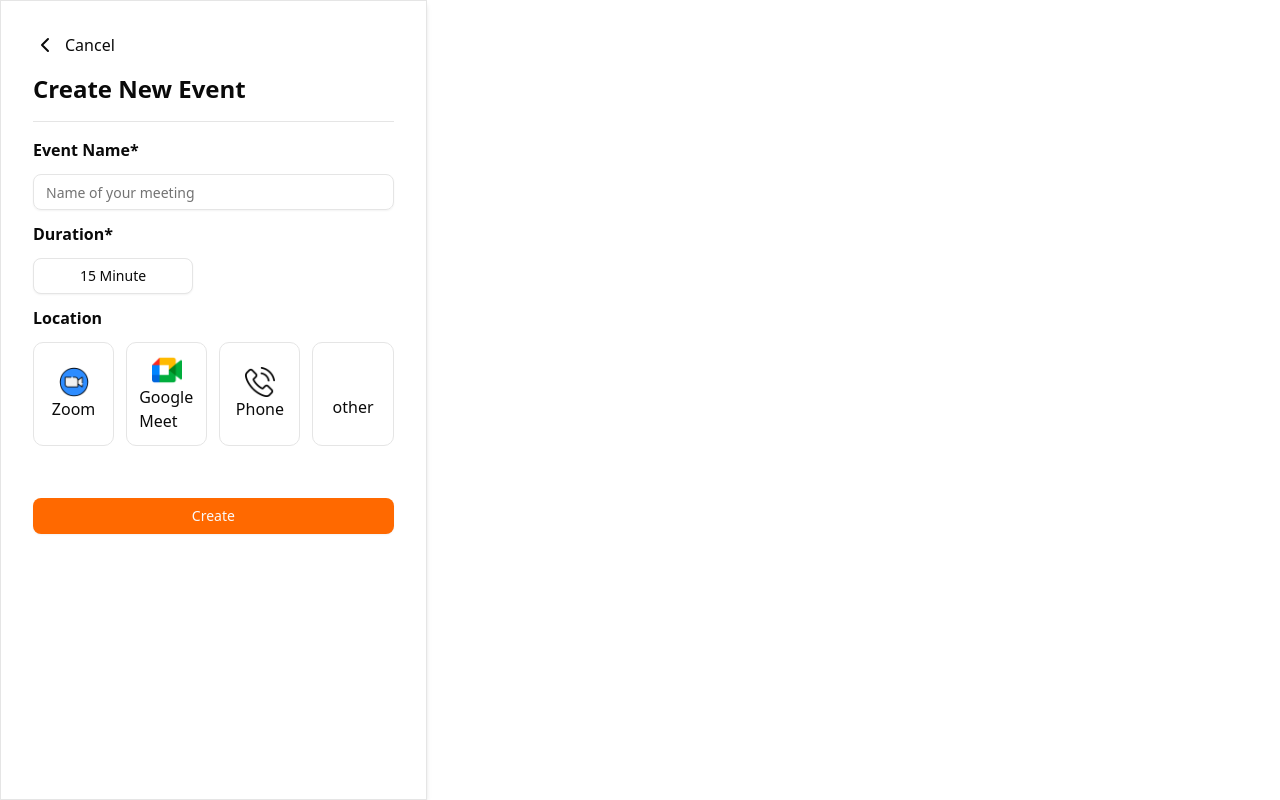
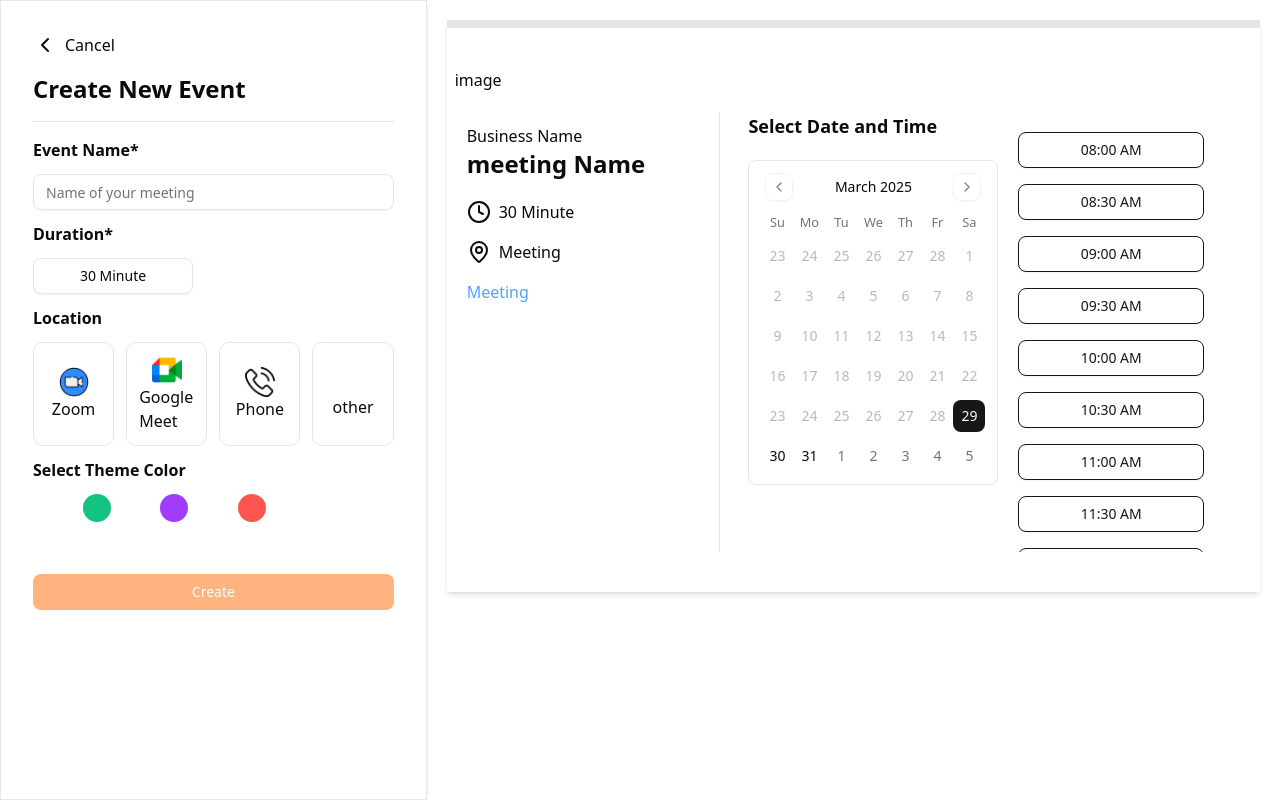
Before and after one commit to vaibhav-bhosale1/meetnest, a Next.js app: page /create-meeting in a window 1280 px wide. Built offline with nearby package versions, Linux system fonts and the light colour scheme.

Commit message:
preview Screen added for form

```diff
--- a/app/(route)/create-meeting/_component/MeetingForm.jsx
+++ b/app/(route)/create-meeting/_component/MeetingForm.jsx
@@ -3,7 +3,7 @@ import { Button } from '@/components/ui/button'
 import { Input } from '@/components/ui/input'
 import { ChevronLeft } from 'lucide-react'
 import Link from 'next/link'
-import React, { useState } from 'react'
+import React, { useEffect, useState } from 'react'
 import {
   DropdownMenu,
   DropdownMenuContent,
@@ -14,11 +14,30 @@ import {
 } from "@/components/ui/dropdown-menu"
 import LocationOption from '@/app/_utils/LocationOption'
 import Image from 'next/image'
+import ThemeOption from '@/app/_utils/ThemeOption'
 
 
 
-const MeetingForm = () => {
-const [location,setLocation]=useState()
+function MeetingForm  ({setFormValue}) {
+
+const [themeColor,setThemeColor]=useState()
+const [eventName,setEventName]=useState()
+const [duration,setDuration]=useState(30)
+const [locationType,setLocationType]=useState("")
+const [locationUrl,setLocationUrl]=useState("")
+
+
+useEffect(()=>{
+  console.log("Updated State:", { eventName, duration, locationType, locationUrl, themeColor });
+  setFormValue({
+    eventName:eventName,
+    locationType:locationType,
+    locationUrl:locationUrl,
+    themeColor:themeColor,
+    duration:duration
+  })
+
+},[eventName,duration,locationType,locationUrl,themeColor])
 
   return (
     <div className='p-8'>
@@ -29,40 +48,62 @@ const [location,setLocation]=useState()
          </div>
          <div className='flex flex-col gap-3 my-4'>
             <h2 className='font-bold'>Event Name*</h2>
-            <Input placeholder="Name of your meeting"/>
+            <Input placeholder="Name of your meeting"
+            onChange={(event)=>setEventName(event.target.value)}
+            />
             <h2 className='font-bold'>Duration*</h2>
 
               <DropdownMenu>
                 <DropdownMenuTrigger asChild>
-                <Button variant="outline" className='max-w-40'>15 Minute</Button>
+                <Button variant="outline" className='max-w-40'
+
+                >{duration} Minute</Button>
                 </DropdownMenuTrigger>
                 <DropdownMenuContent>
 
                   <DropdownMenuSeparator />
-                  <DropdownMenuItem>30 Minute</DropdownMenuItem>
-                  <DropdownMenuItem>45 Minute</DropdownMenuItem>
-                  <DropdownMenuItem>1 Hour</DropdownMenuItem>
-                  <DropdownMenuItem>2 Hour</DropdownMenuItem>
+                  <DropdownMenuItem onClick={()=>{setDuration(15)}}>15 Minute</DropdownMenuItem>
+                  <DropdownMenuItem  onClick={()=>{setDuration(30)}}>30 Minute</DropdownMenuItem>
+                  <DropdownMenuItem  onClick={()=>{setDuration(45)}}>45 Minute</DropdownMenuItem>
+                  <DropdownMenuItem  onClick={()=>{setDuration(60)}}>1 Hour</DropdownMenuItem>
                 </DropdownMenuContent>
               </DropdownMenu>
           <h2 className='font-bold'>Location</h2>
-          <div className='grid grid-cols-4 gap-3'>
+          <div className='grid grid-cols-4 gap-3 cursor-pointer' >
             {LocationOption.map((item,index)=>(
-                  <div className={`border flex flex-col items-center justify-center p-3 rounded-lg hover:bg-amber-300 hover:border-orange-500${location==item.name&&`bg-amber-300 border-orange-500`}`}
-                  onClick={()=>setLocation(item.name)}
+                  <div key={index}className={`border flex flex-col items-center justify-center p-3 rounded-lg hover:bg-amber-300 hover:border-orange-500${locationType==item.name&&`bg-amber-300 border-orange-500`}`}
+                  onClick={()=>setLocationType(item.name)}
                   >
                       <Image src={item.icons} width={30} height={30} alt={item.name} key={index}/>
                       <h2>{item.name}</h2>
                   </div>
             ))}
           </div>
-          {location&&<>
-          <h2 className='font-bold'>Add {location} Url</h2>
-          <Input placeholder='add url'/>
+          {locationType&&<>
+          <h2 className='font-bold'>Add {locationType} Url</h2>
+          <Input placeholder='add url'
+          value={locationUrl}
+          onChange={(event)=>{setLocationUrl(event.target.value)}}
+          />
+
           </>}
+          <h2 className='font-bold'>
+            Select Theme Color
+          </h2>
+          <div className='flex justify-evenly cursor-pointer '>
+              {ThemeOption.map((item,index)=>(
+                <div key={index} className={`h-7 w-7 rounded-full ${themeColor==item&& 'border border-3 border-black'}`}
+                style={{backgroundColor:item}}
+                onClick={()=>setThemeColor(item)}
+                >
+
+                </div>
+              ))}
+          </div>
 
          </div>
-         <Button className='mt-9 w-full'>Create</Button>
+         <Button className='mt-9 w-full'
+          disabled={!eventName || !locationType || !locationUrl}>Create</Button>
 
     </div>
   )
--- /dev/null
+++ b/app/(route)/create-meeting/_component/PreviewMeeting.jsx
@@ -0,0 +1,79 @@
+import { Clock, LocateIcon, MapPin } from 'lucide-react'
+import Link from 'next/link'
+import React, { useEffect, useState } from 'react'
+import { Calendar } from "@/components/ui/calendar"
+import { interval, min } from 'date-fns'
+import { Button } from '@/components/ui/button'
+
+
+const PreviewMeeting = ({formValue}) => {
+    const [date, setDate] = useState(new Date())
+    const [timeSlots,setTimeSlots]=useState()
+    useEffect(()=>{
+        formValue?.duration&&createTimeSlot(formValue?.duration)
+    },[formValue])
+    const createTimeSlot=(interval)=>{
+        const startTime=8*60;
+        const endTime=22*60;
+        const totalSlots=(endTime-startTime)/interval;
+        const slots=Array.from({length:totalSlots},(_,i)=>{
+            const totalMinute=startTime+i*interval;
+            const hours=Math.floor(totalMinute/60);
+            const minutes=totalMinute%60;
+            const formattedHours=hours>12 ? hours-12 :hours;
+            const period =hours>=12 ? 'PM':'AM';
+            return `${String(formattedHours).padStart(2,'0')}:${String(minutes).padStart(2,'0')} ${period}`
+        })
+        console.log(slots)
+        setTimeSlots(slots)
+    }
+
+
+  return (
+    <div className='p-2 py-10 shadow-md m-5 border-t-8'
+    style={{borderTopColor:formValue?.themeColor}}
+    >
+        <div>
+            image
+        </div>
+        <div className='grid grid-cols-1 md:grid-cols-3 mt-5'>
+
+            <div className='p-3 border-r'>
+                <h2>Business Name</h2>
+                <h2
+                className='font-bold text-2xl'
+                >{formValue?.eventName?formValue.eventName:"meeting Name"}</h2>
+                <div className='flex flex-col gap-4 mt-5'>
+                    <h2 className='flex gap-2'><Clock/>{formValue?.duration} Minute</h2>
+                    <h2 className='flex gap-2'><MapPin/>{formValue?.locationType} Meeting</h2>
+                    <Link className='flex gap-2 text-blue-400' href={formValue?.locationUrl?formValue?.locationUrl:"#"}>{formValue?.locationUrl} Meeting</Link>
+                </div>
+
+            </div>
+            <div className='md:col-span-2 flex px-7'>
+                <div className='flex flex-col'>
+                    <h2 className='font-bold text-lg'>Select Date and Time</h2>
+                <Calendar
+                    mode="single"
+                    selected={date}
+                    onSelect={setDate}
+                    className="rounded-md border mt-5"
+                    disabled={(date)=>date<=new Date()}
+                />
+
+                </div>
+                <div className='flex flex-col w-full overflow-auto gap-4 p-5' style={{maxHeight:'440px'}}>
+                    {timeSlots?.map((time,index)=>(
+                        <Button className='border-primary text-primary' variant='outline'>{time}</Button>
+                    ))}
+                </div>
+
+
+            </div>
+
+        </div>
+    </div>
+  )
+}
+
+export default PreviewMeeting
--- a/app/(route)/create-meeting/page.jsx
+++ b/app/(route)/create-meeting/page.jsx
@@ -1,15 +1,18 @@
-import React from 'react'
+"use client"
+import React, { useState } from 'react'
 
 import MeetingForm from './_component/MeetingForm'
+import PreviewMeeting from './_component/PreviewMeeting';
 
 const CreateMeeting = () => {
+  const [formValue,setFormValue]=useState();
   return (
     <div className='grid grid-cols-1 md:grid-cols-3 lg:grid-cols-3'>
         <div className='shadow-md border h-screen'>
-            <MeetingForm/>
+            <MeetingForm setFormValue={(v)=>setFormValue(v)}/>
         </div>
         <div className='md:col-span-2'>
-
+            <PreviewMeeting formValue={formValue}/>
         </div>
 
     </div>
--- a/app/_utils/ThemeOption.jsx
+++ b/app/_utils/ThemeOption.jsx
@@ -0,0 +1,6 @@
+export default[
+    '#13C380',
+    '#9F3CFE',
+    '#FF5550',
+    '#FFF7D4F'
+]
--- /dev/null
+++ b/components/ui/calendar.jsx
@@ -0,0 +1,74 @@
+"use client"
+
+import * as React from "react"
+import { ChevronLeft, ChevronRight } from "lucide-react"
+import { DayPicker } from "react-day-picker"
+
+import { cn } from "@/lib/utils"
+import { buttonVariants } from "@/components/ui/button"
+
+function Calendar({
+  className,
+  classNames,
+  showOutsideDays = true,
+  ...props
+}) {
+  return (
+    (<DayPicker
+      showOutsideDays={showOutsideDays}
+      className={cn("p-3", className)}
+      classNames={{
+        months: "flex flex-col sm:flex-row gap-2",
+        month: "flex flex-col gap-4",
+        caption: "flex justify-center pt-1 relative items-center w-full",
+        caption_label: "text-sm font-medium",
+        nav: "flex items-center gap-1",
+        nav_button: cn(
+          buttonVariants({ variant: "outline" }),
+          "size-7 bg-transparent p-0 opacity-50 hover:opacity-100"
+        ),
+        nav_button_previous: "absolute left-1",
+        nav_button_next: "absolute right-1",
+        table: "w-full border-collapse space-x-1",
+        head_row: "flex",
+        head_cell:
+          "text-muted-foreground rounded-md w-8 font-normal text-[0.8rem]",
+        row: "flex w-full mt-2",
+        cell: cn(
+          "relative p-0 text-center text-sm focus-within:relative focus-within:z-20 [&:has([aria-selected])]:bg-accent [&:has([aria-selected].day-range-end)]:rounded-r-md",
+          props.mode === "range"
+            ? "[&:has(>.day-range-end)]:rounded-r-md [&:has(>.day-range-start)]:rounded-l-md first:[&:has([aria-selected])]:rounded-l-md last:[&:has([aria-selected])]:rounded-r-md"
+            : "[&:has([aria-selected])]:rounded-md"
+        ),
+        day: cn(
+          buttonVariants({ variant: "ghost" }),
+          "size-8 p-0 font-normal aria-selected:opacity-100"
+        ),
+        day_range_start:
+          "day-range-start aria-selected:bg-primary aria-selected:text-primary-foreground",
+        day_range_end:
+          "day-range-end aria-selected:bg-primary aria-selected:text-primary-foreground",
+        day_selected:
+          "bg-primary text-primary-foreground hover:bg-primary hover:text-primary-foreground focus:bg-primary focus:text-primary-foreground",
+        day_today: "bg-accent text-accent-foreground",
+        day_outside:
+          "day-outside text-muted-foreground aria-selected:text-muted-foreground",
+        day_disabled: "text-muted-foreground opacity-50",
+        day_range_middle:
+          "aria-selected:bg-accent aria-selected:text-accent-foreground",
+        day_hidden: "invisible",
+        ...classNames,
+      }}
+      components={{
+        IconLeft: ({ className, ...props }) => (
+          <ChevronLeft className={cn("size-4", className)} {...props} />
+        ),
+        IconRight: ({ className, ...props }) => (
+          <ChevronRight className={cn("size-4", className)} {...props} />
+        ),
+      }}
+      {...props} />)
+  );
+}
+
+export { Calendar }
--- a/package.json
+++ b/package.json
@@ -14,12 +14,14 @@
     "@radix-ui/react-slot": "^1.1.2",
     "class-variance-authority": "^0.7.1",
     "clsx": "^2.1.1",
+    "date-fns": "^3.6.0",
     "firebase": "^11.5.0",
     "lucide-react": "^0.484.0",
     "next": "15.2.4",
     "next-themes": "^0.4.6",
     "nextjs-toploader": "^3.8.16",
     "react": "^19.0.0",
+    "react-day-picker": "^8.10.1",
     "react-dom": "^19.0.0",
     "sonner": "^2.0.2",
     "tailwind-merge": "^3.0.2",
```
Also changed, not shown: 1 other file (tests, documents, lock files or other folders).
